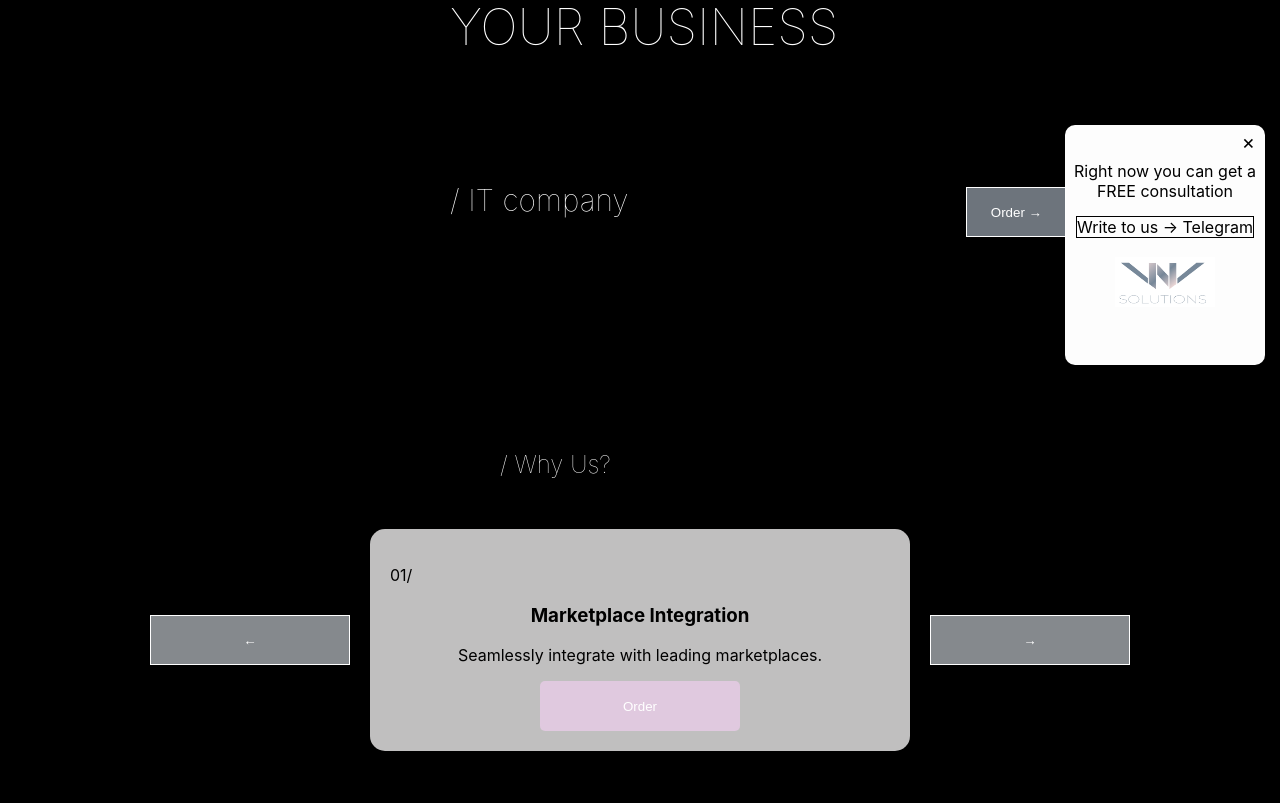
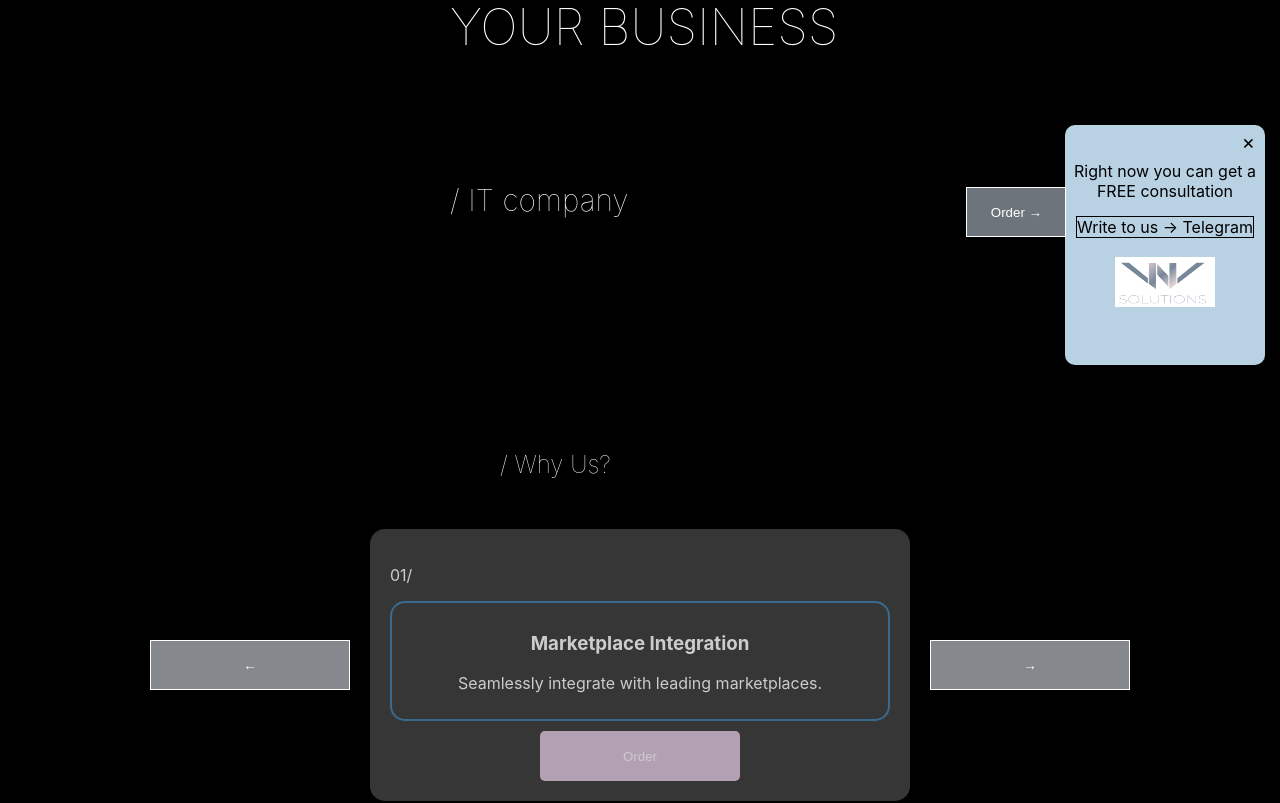
Before and after one commit to AnastasiiaVorobets/vnv_test_task, a React (Create React App) app: page / in a window 1280 px wide. Shown: the part 420-1223 px from the top of the page. Built offline with nearby package versions, Linux system fonts and the light colour scheme.

Commit message:
all functions are developed

```diff
--- a/src/components/WhyUs/WhyUs.css
+++ b/src/components/WhyUs/WhyUs.css
@@ -27,10 +27,12 @@
   padding: 20px;
   width: 500px;
   text-align: center;
-  background-color: #c0bfbf;
+  background-color: #444444;
+  color: white;
   border-radius: 15px;
   position: relative;
   overflow: hidden;
+  opacity: 80%;
   cursor: pointer;
   transition: background-color 0.5s;
 }
@@ -63,6 +65,26 @@
 
 .advantage__id {
   text-align: left;
+}
+
+.advantage__text {
+  margin-bottom: 10px;
+  padding: 10px;
+  border: 2px solid transparent;
+  border-radius: 15px;
+  animation: pulse-border 2s infinite;
+}
+
+@keyframes pulse-border {
+  0% {
+    border-color: transparent;
+  }
+  50% {
+    border-color: #4693c7;
+  }
+  100% {
+    border-color: transparent;
+  }
 }
 
 .order-button {
--- a/src/components/WhyUs/WhyUs.jsx
+++ b/src/components/WhyUs/WhyUs.jsx
@@ -39,8 +39,10 @@ function WhyUs() {
               style={{ display: index === visibleAdvantageIndex ? 'block' : 'none' }}
             >
               <p className='advantage__id'>0{advantage.id}/</p>
-              <h3>{advantage.title}</h3>
-              <p>{advantage.description}</p>
+              <div className='advantage__text'>
+                <h3>{advantage.title}</h3>
+                <p>{advantage.description}</p>
+              </div>
               <button
                 className="order-button"
                 onClick={scrollRight}
--- a/src/components/Widget/Widget.css
+++ b/src/components/Widget/Widget.css
@@ -7,7 +7,7 @@
   width: 200px;
   height: 200px;
   text-align: center;
-  background-color: #fdfdfd;
+  background-color: #b9d2e3;
   color: #000000;
   border-radius: 10px;
 }
```
